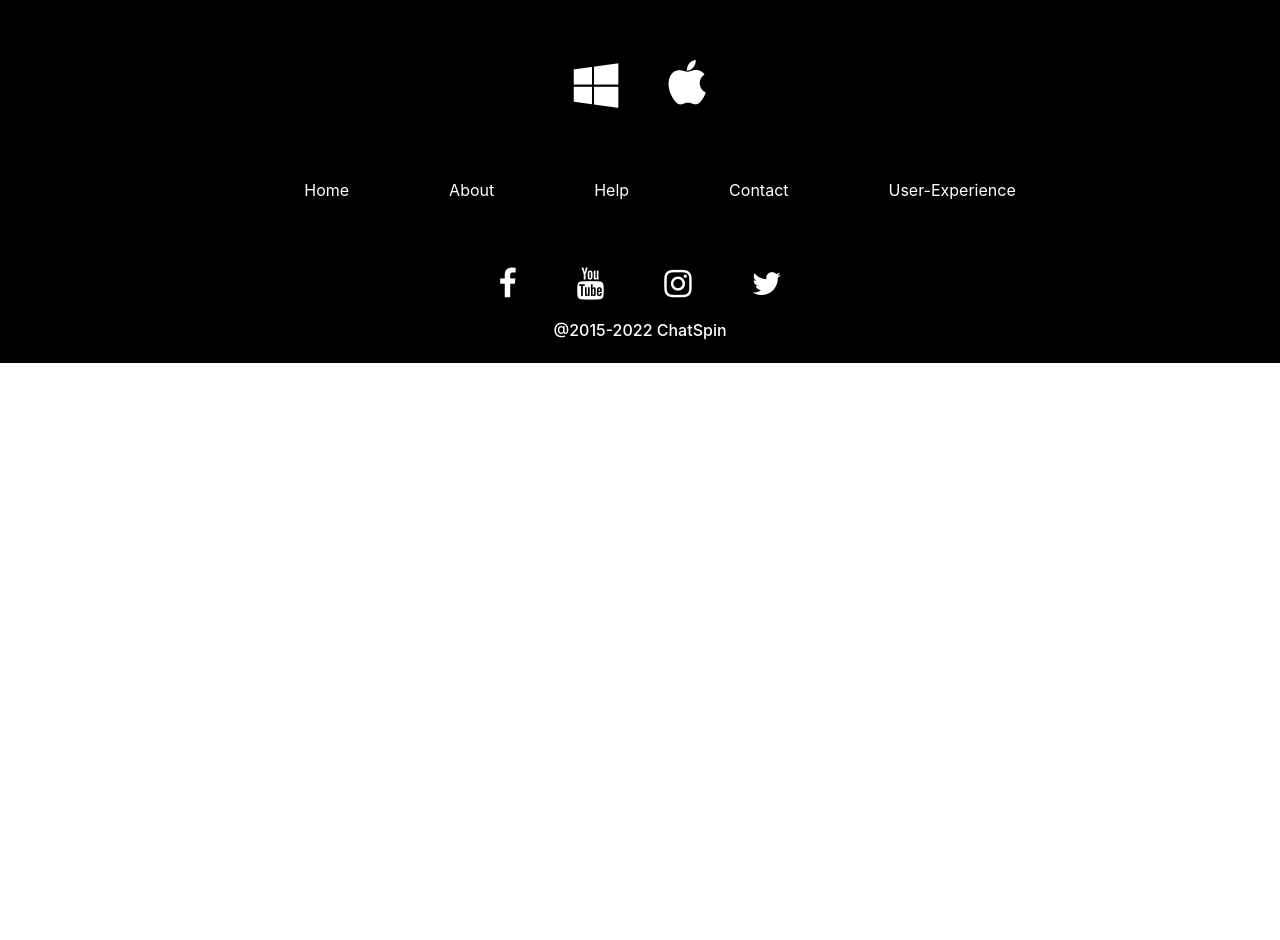
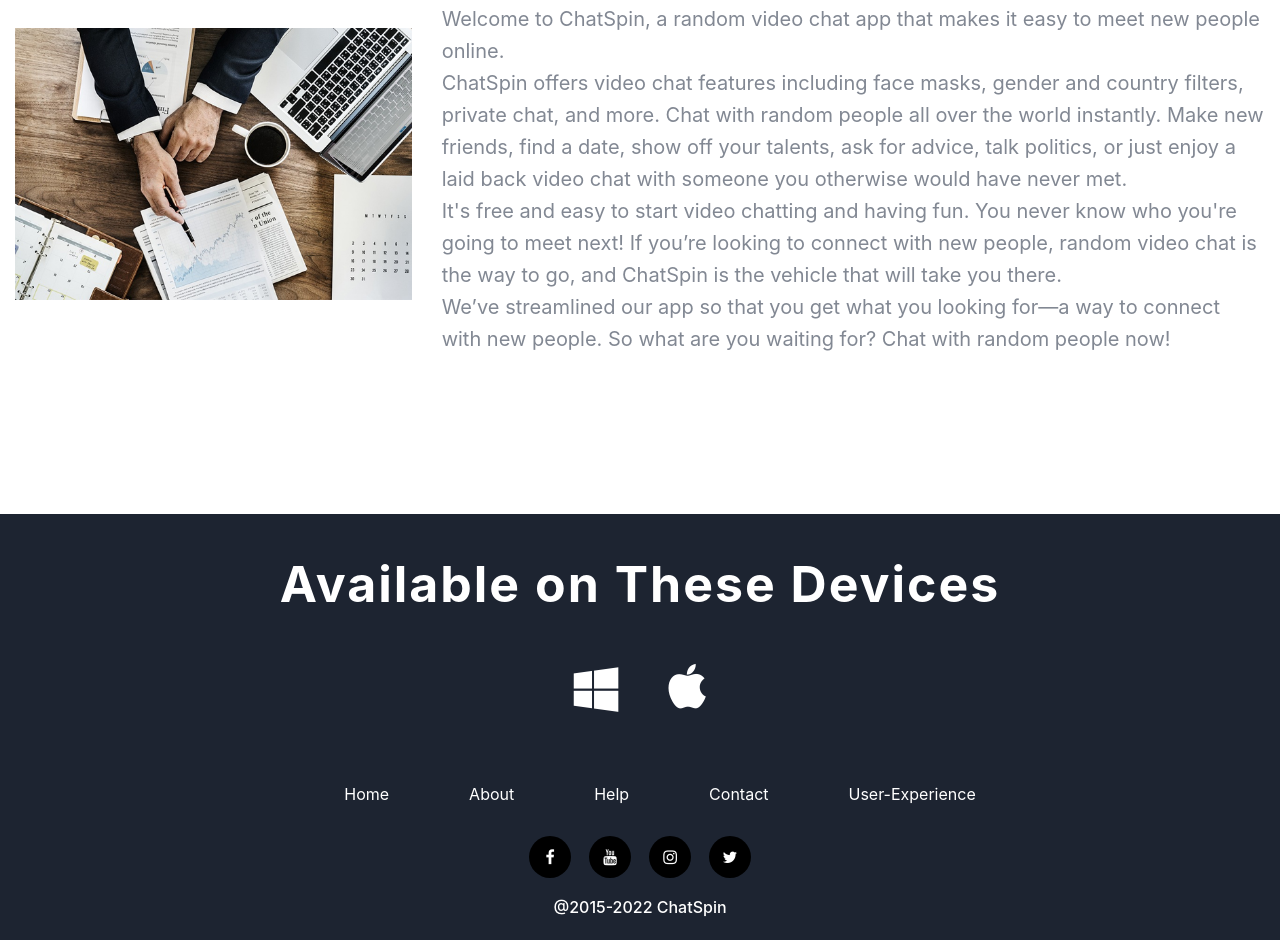
Before and after one commit to Girish-120/I-chat, an Angular app: page / in a window 1280 px wide. Shown: the part 915-1855 px from the top of the page. Before the commit the page ends 1278 px from the top, so only its background shows below. Built offline with nearby package versions, Linux system fonts and the light colour scheme; what angular-font-awesome would draw is missing.

Commit message:
implemented home section

```diff
--- a/src/app/app.module.ts
+++ b/src/app/app.module.ts
@@ -1,6 +1,6 @@
 import { BrowserModule } from '@angular/platform-browser';
 import { NgModule } from '@angular/core';
-import { AngularFontAwesomeModule} from 'angular-font-awesome';
+import { AngularFontAwesomeModule } from 'angular-font-awesome';
 import { AppRoutingModule } from './app-routing.module';
 import { AppComponent } from './app.component';
 import { HeaderComponent } from './header/header.component';
--- a/src/app/footer/footer.component.css
+++ b/src/app/footer/footer.component.css
@@ -1,5 +1,6 @@
 #footer-bottom{
-    background-color: black;
+    background-color: #1d2431;
+
 }
 
 .footerh1{
@@ -33,7 +34,7 @@
 }
 
 ul li{
-    margin-left: 100px;
+    margin-left: 80px;
     list-style: none;
 }
 
@@ -49,10 +50,10 @@
 .social{
     display: flex;
     justify-content: center;
+    margin-top: 30px;
 }
 
 .social a{
-    margin-top: 50px;
     margin-left: 60px;
 }
 
@@ -70,5 +71,19 @@
     justify-content: center;
     margin-top: 20px;
     color: white;
+
     /* font-size: 10px; */
 }
+.item{
+    width: 42px;
+    height: 42px;
+    background-color: black;
+    border-radius: 50px;
+    display: flex;
+    justify-content: center;
+    align-items: center;
+    margin-left: 18px;
+}
+.item:nth-child(1){
+    margin-left: 0;
+}
--- a/src/app/footer/footer.component.html
+++ b/src/app/footer/footer.component.html
@@ -16,10 +16,18 @@
         </ul>
     </div>
     <div class="social">
-        <a href=""><i class="fa fa-facebook fa-2x icon1"></i></a>
-        <a href=""><i class="fa fa-youtube fa-2x icon1"></i></a>
-        <a href=""><i class="fa fa-instagram fa-2x icon1"></i></a>
-        <a href=""><i class="fa fa-twitter fa-2x icon1"></i></a>
+        <div class="item">
+            <a href=""><i class="fa fa-facebook fa-1x icon1"></i></a>
+        </div>
+        <div class="item">
+            <a href=""><i class="fa fa-youtube fa-1x icon1"></i></a>
+        </div>
+        <div class="item">
+            <a href=""><i class="fa fa-instagram fa-1x icon1"></i></a>
+        </div>
+        <div class="item">
+            <a href=""><i class="fa fa-twitter fa-1x icon1"></i></a>
+        </div>
     </div>
 
     <h6 class="footerh5">@2015-2022 ChatSpin</h6>
--- a/src/app/header/header.component.css
+++ b/src/app/header/header.component.css
@@ -18,6 +18,7 @@
 
 .pageHeader{
     background-color: #1d2431;
+    position: fixed;
 }
 
 li .text{
--- a/src/app/home/home.component.css
+++ b/src/app/home/home.component.css
@@ -0,0 +1,10 @@
+.chat{
+    width: 100%;
+    height: 700px;
+    display: flex;
+    align-items: center;
+}
+.chat div:nth-child(2) .chattingText
+{
+    font-size: 20px;
+}
--- a/src/app/home/home.component.html
+++ b/src/app/home/home.component.html
@@ -1,9 +1,5 @@
 <!-- Home component -->
-<div
-            class="modal right fade sidebarModal"
-            id="myModal2"
-            tabindex="-1"
-            role="dialog">
+<div class="modal right fade sidebarModal" id="myModal2" tabindex="-1" role="dialog">
     <div class="modal-dialog" role="document">
         <div class="modal-content">
             <div class="modal-header">
@@ -20,18 +16,19 @@
                 <ul class="modal-contact-info">
                     <li>
                         <i class="icofont-google-map"></i>
-                                <b>27 Division St</b>New York, NY 10002, USA</li>
+                        <b>27 Division St</b>New York, NY 10002, USA
+                    </li>
                     <li>
                         <i class="icofont-ui-call"></i>
-                                <b>+0 (321) 984 754</b>Give us a call</li>
+                        <b>+0 (321) 984 754</b>Give us a call
+                    </li>
                     <li>
                         <i class="icofont-envelope"></i>
                         <b>
-                                    <a
-                                        href="/cdn-cgi/l/email-protection"
-                                        class="__cf_email__"
+                            <a href="/cdn-cgi/l/email-protection" class="__cf_email__"
                                 data-cfemail="3044454251535f4370575d51595c1e535f5d">[email&#160;protected]</a>
-                                </b>24/7 online support</li>
+                        </b>24/7 online support
+                    </li>
                 </ul>
                 <ul class="social-links">
                     <li>
@@ -80,3 +77,27 @@
     <div class="shape5"><img src="assets/image/shape5.png" alt="image"></div>
     <div class="shape6"><img src="assets/image/shape6.png" alt="image"></div>
 </div>
+<div class="chat">
+    <div class="col-md-4">
+        <img src="../../assets/image/blog-img4.jpg" alt="">
+    </div>
+    <div class="col-md-8">
+        <h2>What is <span>I-Chat</span></h2>
+        <p class="chattingText">Welcome to ChatSpin, a random video chat app that makes it easy to meet new people
+            online.<br> ChatSpin
+            offers
+            video chat features including face masks, gender and country filters, private chat, and more. Chat with
+            random people all over the world instantly. Make new friends, find a date, show off your talents, ask
+            for
+            advice, talk politics, or just enjoy a laid back video chat with someone you otherwise would have never
+            met.<br>
+            It's free and easy to start video chatting and having fun. You never know who you're going to meet next!
+
+            If you’re looking to connect with new people, random video chat is the way to go, and ChatSpin is the
+            vehicle that will take you there.<br> We’ve streamlined our app so that you get what you looking for—a way
+            to
+            connect with new people.
+
+            So what are you waiting for? Chat with random people now!</p>
+    </div>
+</div>
```
Also changed, not shown: package.json (line endings or trailing spaces), 2 other files (tests, documents, lock files or other folders). Lines whose indentation alone changed are shown as unchanged.
